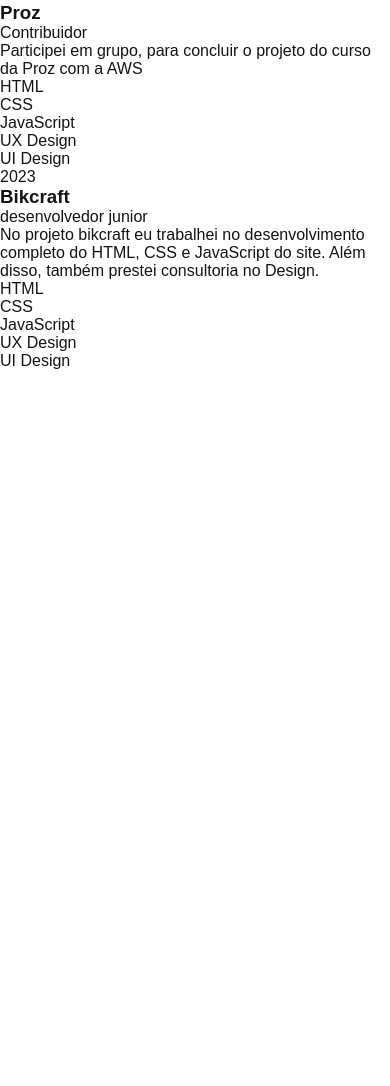
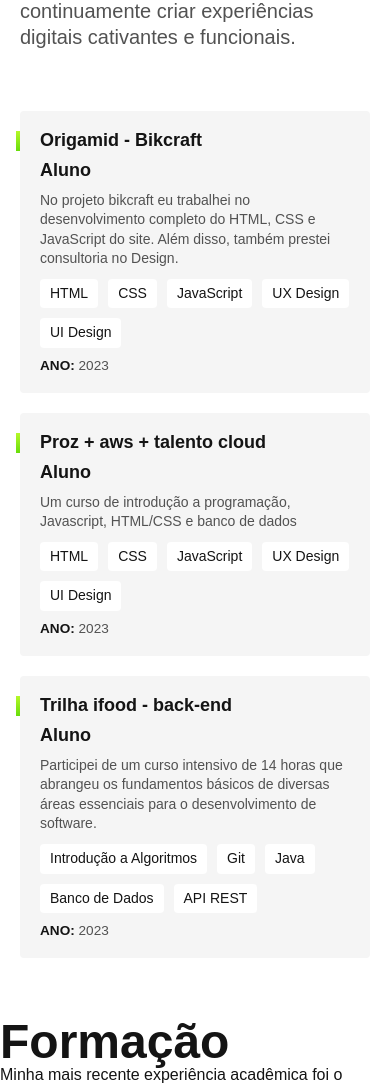
Before and after one commit to geovannemoreira/geovannemoreira.github.io, a plain HTML site: page index.html in a window 390 px wide. Shown: the part 914-2000 px from the top of the page. Before the commit the page ends 1284 px from the top, so only its background shows below. Drawn offline with Linux system fonts and the light colour scheme.

Commit message:
criado a parte de experiencias

```diff
--- /dev/null
+++ b/css/experiencia.css
@@ -0,0 +1,118 @@
+.experiencia {
+  max-width: 75rem; /* 1200px */
+  padding: 2.5rem 1.25rem; /* +- 40px 20px */
+  margin: 0 auto;
+  display: grid;
+  grid-template-columns: 1fr 2fr;
+  gap: 100px;
+}
+
+.experiencia .subtitulo {
+  color: #e0e0e0;
+}
+
+.experiencia-texto {
+  font-size: 1.5rem;
+  line-height: 1.33;
+  max-width: 50ch;
+  margin-bottom: 60px;
+  color: #525252;
+}
+
+.experiencia-texto strong {
+  color: #141414;
+}
+
+.empresa {
+  display: grid;
+  grid-template-columns: 1fr 1fr;
+  gap: 10px 20px;
+  padding: 20px;
+  background-color: #f5f5f5;
+  margin-bottom: 20px;
+  border-radius: 4px;
+  position: relative;
+}
+
+.empresa::before {
+  content: '';
+  display: block;
+  width: 4px;
+  height: 20px;
+  background: linear-gradient(#b6f829, #67dd0a);
+  position: absolute;
+  top: 20px;
+  left: -4px;
+}
+
+.empresa-ano {
+  position: absolute;
+  top: 22px;
+  left: -90px;
+  text-align: right;
+  width: 80px;
+  color: #525252;
+  font-size: 0.85rem;
+}
+
+.empresa-titulo {
+  font-size: 1.125rem;
+  line-height: 1.1;
+  font-weight: bold;
+}
+
+.empresa-texto {
+  font-size: 0.875rem;
+  line-height: 1.4;
+  color: #525252;
+}
+
+.empresa-habilidades {
+  display: flex;
+  flex-wrap: wrap;
+  gap: 10px;
+  align-content: start;
+}
+
+.empresa-habilidades li {
+  font-size: 0.875rem;
+  line-height: 1.4;
+  border-radius: 4px;
+  background: #ffffff;
+  padding: 5px 10px;
+}
+
+@media (max-width: 800px) {
+  .experiencia {
+    grid-template-columns: 1fr;
+    gap: 40px;
+  }
+
+  .experiencia .subtitulo {
+    color: #141414;
+  }
+
+  .experiencia-texto {
+    font-size: 1.25rem;
+  }
+
+  .empresa-ano {
+    position: initial;
+    order: 1;
+    width: initial;
+    text-align: left;
+  }
+
+  .empresa-ano::before {
+    content: 'Ano: ';
+    color: #141414;
+    font-weight: bold;
+    text-transform: uppercase;
+  }
+}
+
+@media (max-width: 650px) {
+  .empresa {
+    grid-template-columns: 1fr;
+  }
+}
--- a/css/global.css
+++ b/css/global.css
@@ -2,6 +2,7 @@
   margin: 0px;
   font-family: 'Fira Sans', Arial, sans-serif;
   color: #141414;
+  margin-bottom: 1000px;
 }
 
 h1,
@@ -21,3 +22,19 @@
   max-width: 100%;
   display: block;
 }
+
+.subtitulo {
+  font-size: 8rem;
+  line-height: 1;
+  text-transform: uppercase;
+  word-break: break-all;
+  max-width: 4ch;
+}
+
+@media (max-width: 800px) {
+  .subtitulo {
+    font-size: 3rem;
+    text-transform: capitalize;
+    max-width: initial;
+  }
+}
--- a/css/header.css
+++ b/css/header.css
@@ -5,6 +5,16 @@
   display: flex;
   justify-content: space-between;
   align-items: center;
+}
+
+.g {
+  max-width: 100%;
+  height: 50px;
+}
+
+.header a {
+  background-color: #f5f5f5;
+  border-radius: 0.25rem;
 }
 
 .header-menu {
@@ -24,14 +34,10 @@
   display: block;
 }
 
-@media (max-width: 40.625rem) {
+@media (max-width: 650px) {
   .header {
     flex-direction: column;
     gap: 2.5rem;
   }
 
-  .header a {
-    background-color: #f5f5f5;
-    border-radius: 0.25rem;
-  }
 }
--- a/css/introducao.css
+++ b/css/introducao.css
@@ -1,11 +1,11 @@
 .introducao {
+  align-items: center;
   max-width: 75rem;
   padding: 2.5rem 1.25rem;
   margin: 0 auto;
   display: grid;
   grid-template-columns: 1fr 2fr;
   gap: 6.25rem;
-  align-items: center;
 }
 
 .introducao h1 {
@@ -33,8 +33,13 @@
 }
 
 @media (max-width: 900px) {
+  .perfil {
+    max-width: 253px;
+  }
+
   .introducao {
     grid-template-columns: 1fr 1fr;
+    gap: 0.25rem;
   }
 
   .introducao h1 {
@@ -50,12 +55,6 @@
 
   .introducao p {
     font-size: 3rem;
-  }
-}
-
-@media (max-width: 800px) {
-  .introducao {
-    grid-template-columns: 1fr 1fr;
   }
 }
 
--- a/css/style.css
+++ b/css/style.css
@@ -1,3 +1,5 @@
 @import './global.css';
 @import './header.css';
 @import './introducao.css';
+@import './experiencia.css';
+@import './formacao.css';
--- a/index.html
+++ b/index.html
@@ -4,13 +4,13 @@
 <head>
   <meta charset="UTF-8">
   <meta name="viewport" content="width=device-width, initial-scale=1.0">
-  <title>Lobo - Desenvolvedor e Designer</title>
+  <title>Geovanne - Desenvolvedor e Designer</title>
   <link rel="stylesheet" href="./css/style.css">
 </head>
 
 <body>
   <header class="header">
-    <img src="./img/marca.svg" alt="lobo">
+    <img src="./img/33672.svg" class="g" alt="g">
     <nav>
       <ul class="header-menu">
         <li><a href="#experiencia">experiencia</a></li>
@@ -21,7 +21,7 @@
   </header>
 
   <main class="introducao">
-    <img class="perfil" src="./img/perfil.jpg" alt="lobo cinza">
+    <img class="perfil" src="./img/geovanne.png" alt="imagem do geovanne">
     <div class="titulo">
       <h1 class="detalhe">Desenvolvedor<br>Front End &<br>UX/UI Designer</h1>
       <p>Localizado em São Paulo 🏟️</p>
@@ -29,15 +29,15 @@
 
   </main>
 
-  <section aria-label="Experiência">
+  <section class="experiencia" id="experiencia" aria-label="Experiência">
     <h2 class="subtitulo">Experiência</h2>
     <div>
       <p class="experiencia-texto">Em apenas cinco meses, mergulhei fundo no mundo da programação, explorando <strong>HTML</strong>, <strong>CSS</strong>, <strong>JavaScript</strong> e <strong>Python</strong>. Além disso, me aventurei em <strong>UI</strong> e <strong>UX design</strong>, combinando minha paixão pela estética com minha habilidade técnica. Meu portfólio é um testemunho dessa jornada, onde cada projeto reflete meu progresso e dedicação, enquanto busco continuamente criar experiências digitais cativantes e funcionais.</p>
 
       <div class="empresa">
-        <span class="empresa-ano">2023</span>
-        <h3 class="empresa-titulo">Bikcraft</h3>
-        <span class="empresa-titulo">desenvolvedor junior</span>
+        <span class="empresa-ano" aria-label="ano">2023</span>
+        <h3 class="empresa-titulo">Origamid - Bikcraft</h3>
+        <span class="empresa-titulo">Aluno</span>
         <p class="empresa-texto">No projeto bikcraft eu trabalhei no desenvolvimento completo do HTML, CSS e JavaScript do site. Além disso, também prestei consultoria no Design.</p>
         <ul class="empresa-habilidades">
           <li>HTML</li>
@@ -49,10 +49,10 @@
       </div>
 
       <div class="empresa">
-        <span class="empresa-ano">2024</span>
-        <h3 class="empresa-titulo">Proz</h3>
-        <span class="empresa-titulo">Contribuidor</span>
-        <p class="empresa-texto">Participei em grupo, para concluir o projeto do curso da Proz com a AWS</p>
+        <span class="empresa-ano" aria-label="ano">2023</span>
+        <h3 class="empresa-titulo">Proz + aws + talento cloud</h3>
+        <span class="empresa-titulo">Aluno</span>
+        <p class="empresa-texto">Um curso de introdução a programação, Javascript, HTML/CSS e banco de dados</p>
         <ul class="empresa-habilidades">
           <li>HTML</li>
           <li>CSS</li>
@@ -64,17 +64,59 @@
       </div>
 
       <div class="empresa">
-        <span class="empresa-ano">2023</span>
-        <h3 class="empresa-titulo">Bikcraft</h3>
-        <span class="empresa-titulo">desenvolvedor junior</span>
-        <p class="empresa-texto">No projeto bikcraft eu trabalhei no desenvolvimento completo do HTML, CSS e JavaScript do site. Além disso, também prestei consultoria no Design.</p>
+        <span class="empresa-ano" aria-label="ano">2023</span>
+        <h3 class="empresa-titulo">Trilha ifood - back-end</h3>
+        <span class="empresa-titulo">Aluno</span>
+        <p class="empresa-texto">Participei de um curso intensivo de 14 horas que abrangeu os fundamentos básicos de diversas áreas essenciais para o desenvolvimento de software. </p>
         <ul class="empresa-habilidades">
-          <li>HTML</li>
-          <li>CSS</li>
-          <li>JavaScript</li>
-          <li>UX Design</li>
-          <li>UI Design</li>
+          <li>Introdução a Algoritmos</li>
+          <li>Git</li>
+          <li>Java</li>
+          <li>Banco de Dados</li>
+          <li>API REST</li>
         </ul>
+      </div>
+
+    </div>
+  </section>
+
+  <section class="formacao" id="formacao" aria-label="formacao">
+    <div class="formacao-container">
+      <h2 class="subtitulo">Formação</h2>
+
+      <div>
+        <p class="formacao-texto">
+          Minha mais recente experiência acadêmica foi o <strong>curso</strong> que fiz da <strong>Proz + AWS + Talento Clound</strong>. Além disso mantenho sempre um cronograma de estudos com cursos online.
+        </p>
+
+        <ul class="faculdade-lista">
+          <li>
+            <span>Bacharel</span>
+            <h3>Administração de empresas</h3>
+            <span>UFRRJ</span>
+          </li>
+        </ul>
+
+        <div class="formacao-extra">
+          <div class="cursos">
+            <h3>Cursos Intensivos</h3>
+            <ul>
+              <li>UX Design & UI Design <span> / 56h</span> </li>
+              <li>Front End para Iniciante <span>/ 72h</span> </li>
+            </ul>
+          </div>
+        </div>
+
+        <div class="idiomas">
+          <div class="cursos">
+            <h3>Idiomas</h3>
+            <ul>
+              <li>Inglês <span>/ Intermediário</span></li>
+              <li>Português <span>/ Fluente</span></li>
+            </ul>
+          </div>
+        </div>
+
       </div>
 
     </div>
```
Also changed, not shown: css/formacao.css (added), img/33672.svg (added), img/geovanne.png (added), img/perfil.jpg (deleted).
